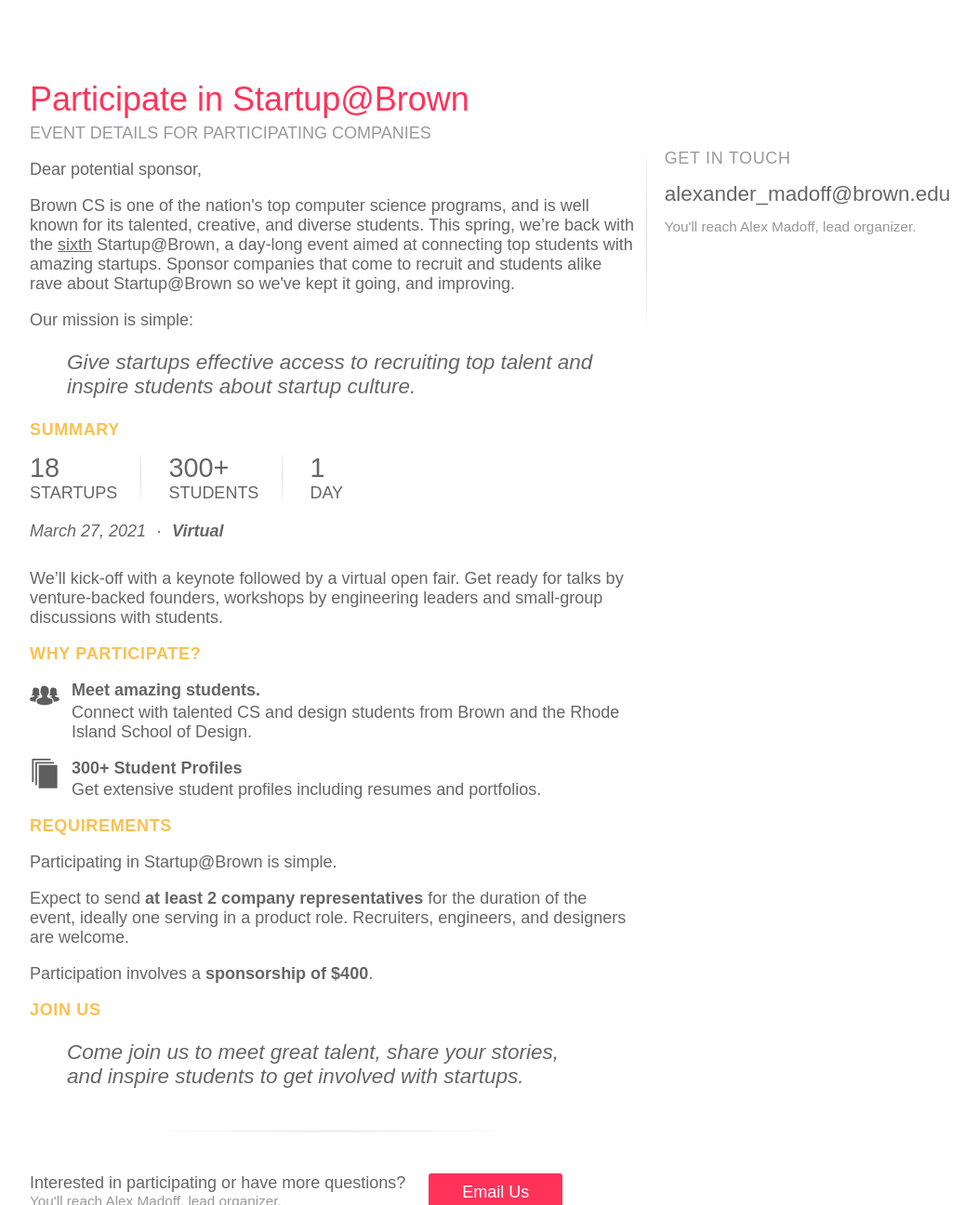
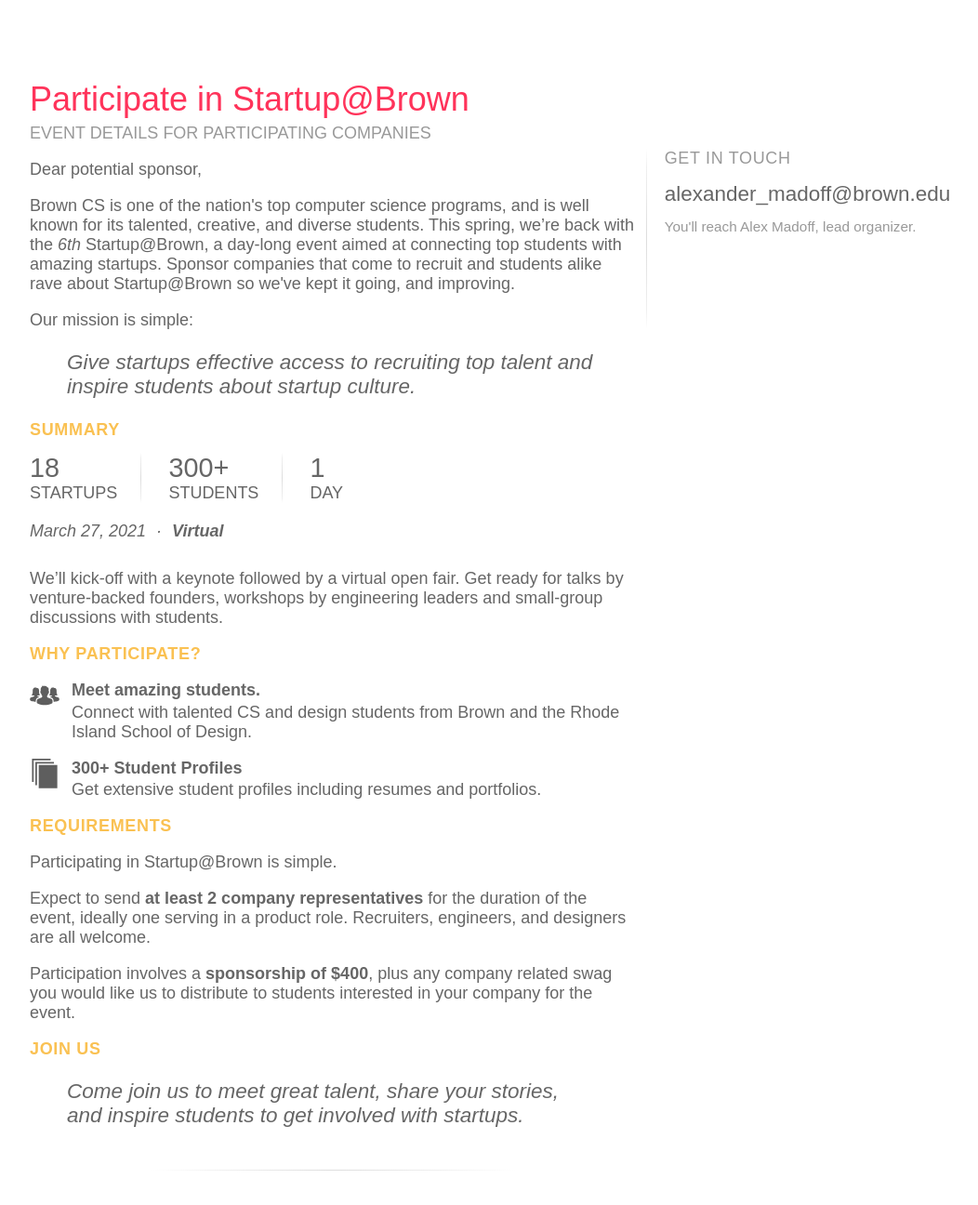
Before and after one commit to startupatbrown/startupatbrown.github.io, a Jekyll site: the page built from participate.html, in a window 1280 px wide and 1400 px high, cut to the strip 104-1400 px from the top of the window. Shown: the whole strip at 93% size, without its empty margins (111-1163 px from the left). Built offline with Jekyll 4.4.1, drawn with Linux system fonts in a browser that asks for light colours.

Commit message:
Update participate.html

```diff
--- a/participate.html
+++ b/participate.html
@@ -16,7 +16,7 @@
 
       <p>Dear potential sponsor,</p>
 
-      <p>Brown CS is one of the nation's top computer science programs, and is well known for its talented, creative, and diverse students. This spring, we’re back with the <u>sixth</u> Startup@Brown, a day-long event aimed at connecting top students with amazing startups. Sponsor companies that come to recruit and students alike rave about Startup@Brown so we've kept it going, and improving.</p>
+      <p>Brown CS is one of the nation's top computer science programs, and is well known for its talented, creative, and diverse students. This spring, we’re back with the <i>6th</i> Startup@Brown, a day-long event aimed at connecting top students with amazing startups. Sponsor companies that come to recruit and students alike rave about Startup@Brown so we've kept it going, and improving.</p>
 
       <p>Our mission is simple:</p>
       <blockquote>
@@ -48,8 +48,8 @@
 
       <h2>Requirements</h2>
       <p>Participating in Startup@Brown is simple.</p>
-      <p>Expect to send <strong>at least 2 company representatives</strong> for the duration of the event, ideally one serving in a product role. Recruiters, engineers, and designers are welcome.</p>
-      <p>Participation involves a <strong>sponsorship of $400</strong>.</p>
+      <p>Expect to send <strong>at least 2 company representatives</strong> for the duration of the event, ideally one serving in a product role. Recruiters, engineers, and designers are all welcome.</p>
+      <p>Participation involves a <strong>sponsorship of $400</strong>, plus any company related swag you would like us to distribute to students interested in your company for the event.</p>
 
       <h2>Join Us</h2>
       <blockquote>Come join us to meet great talent, share your stories, and inspire students to get involved with startups.</blockquote>
```
